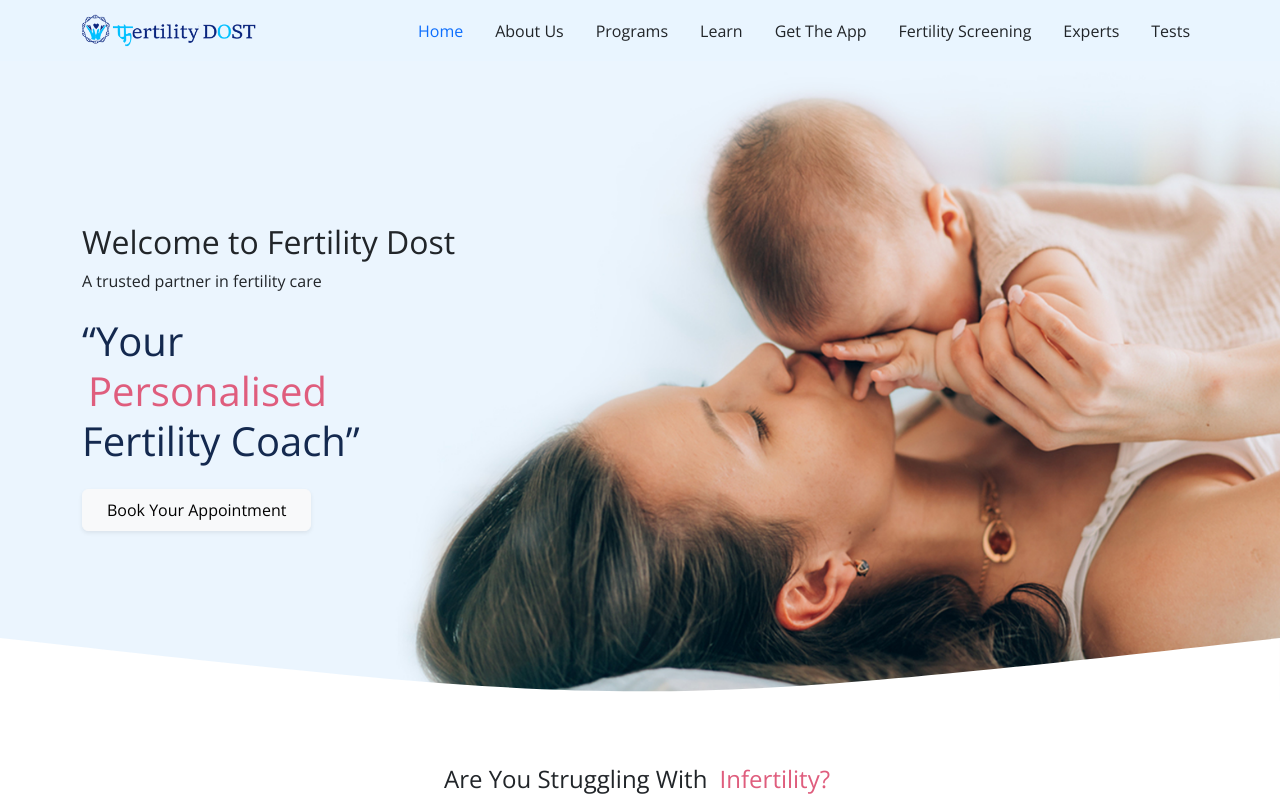
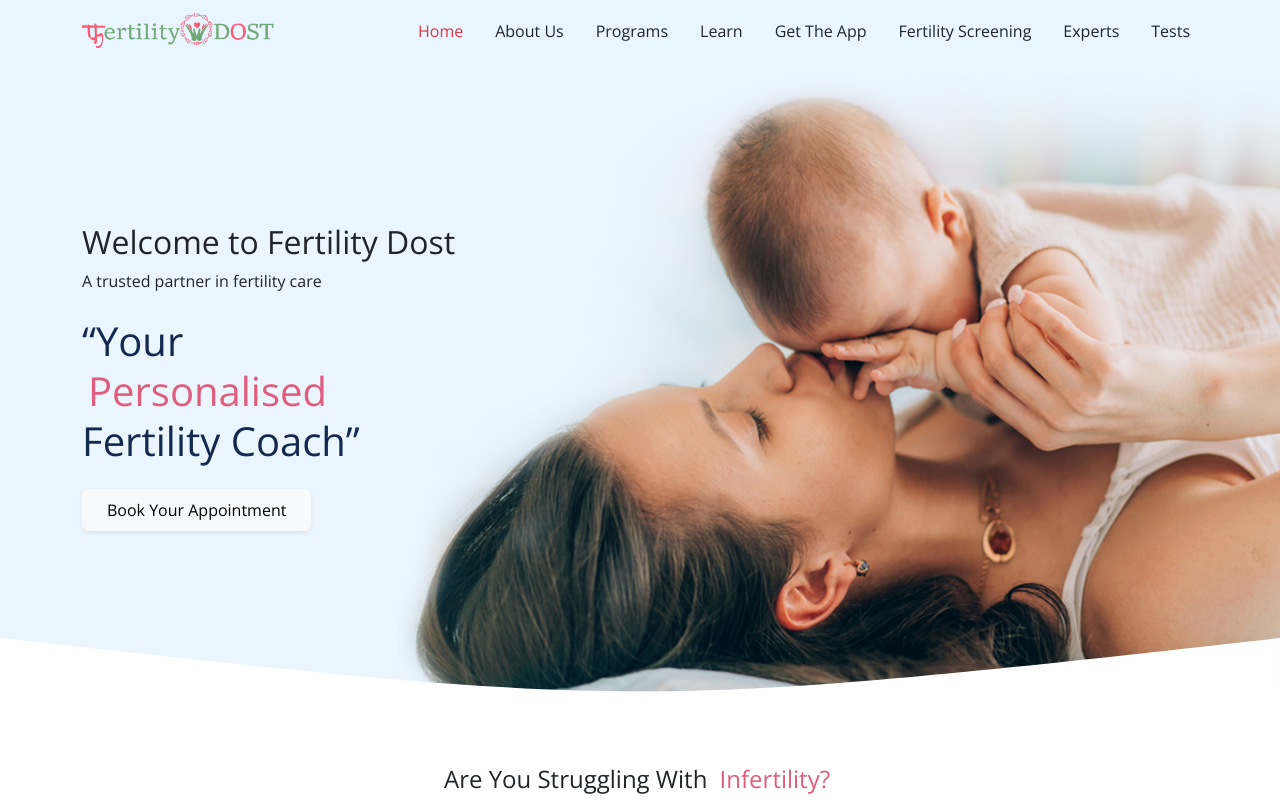
Before and after one commit to anshguptasince2004/FertilityDost, a React (Vite) app: page / in a window 1280 px wide. Shown: the top 800 px of the page. Built offline with nearby package versions, Linux system fonts and the light colour scheme.

Commit message:
Updating theme for home - 1

```diff
--- a/src/App.jsx
+++ b/src/App.jsx
@@ -13,6 +13,7 @@ import FertilityScreening from './pages/Routes/FertilityScreening';
 import Experts from './pages/Routes/Experts';
 import Test from './pages/Routes/Test';
 import { ThemeProvider } from './Context/ThemeContext';
+import { h1 } from 'framer-motion/client';
 
 function App() {
   const language = "English";
@@ -31,6 +32,7 @@ function App() {
                 <Route path="/fertility-screening" element={<FertilityScreening />} />
                 <Route path="/experts" element={<Experts />} />
                 <Route path='/test' element={<Test />} />
+                <Route path="/*" element={<h1>Page Not Found!</h1>} />
               </Routes>
             </main>
             <Footer />
--- a/src/Context/ThemeContext.jsx
+++ b/src/Context/ThemeContext.jsx
@@ -8,7 +8,7 @@ export const ThemeProvider = ({ children }) => {
     color: "#e9f5ff",
     logo: "/src/assets/FertilityDostLogo1.png",
     logo1: "/src/assets/FertilityDostLogo.png",
-    footerColor: "#152346",
+    footerColor: "#4B0000",
     logosize: "50px",
     marginLeft: "10%",
   });
--- a/src/layout/Footer.jsx
+++ b/src/layout/Footer.jsx
@@ -20,7 +20,7 @@ function Footer() {
         <div className="row mb-4">
 
           <div className="col-md-3 mb-4">
-            <img src={theme.logo1} alt="Fertility Dost" className="logo mb-3" style={{height: theme.logosize, marginLeft: theme.marginLeft}}/>
+            <img src={theme.logo1} alt="Fertility Dost" className="logo mb-3"/>
             <div className="d-flex gap-3 mt-2 mx-3">
               <a href="#"><FaFacebookF className="footer-icon" /></a>
               <a href="#"><FaInstagram className="footer-icon" /></a>
--- a/src/layout/Header.jsx
+++ b/src/layout/Header.jsx
@@ -21,7 +21,7 @@ function Header() {
         <div className="collapse navbar-collapse" id="navbarNav">
           <ul className="navbar-nav ms-auto fw-semibold gap-3">
             <li className="nav-item">
-              <NavLink to="/" className={({ isActive }) => isActive ? "nav-link text-primary" : "nav-link text-dark"}>Home</NavLink>
+              <NavLink to="/" className={({ isActive }) => isActive ? "nav-link text-danger" : "nav-link text-dark"}>Home</NavLink>
             </li>
             <li className="nav-item">
               <NavLink to="/about" className={({ isActive }) => isActive ? "nav-link text-danger" : "nav-link text-dark"}>About Us</NavLink>
--- a/src/pages/Routes/Home.jsx
+++ b/src/pages/Routes/Home.jsx
@@ -7,8 +7,8 @@ import ExpertsBlogs from '../Home/ExpertsBlogs';
 import MediaCommunity from '../Home/MediaCommunity';
 import { heroSectionData } from '../../layout/HomeData';
 import { useTheme } from "../../Context/ThemeContext";
-import homeLogo from '../../assets/FertilityDostLogo1.png';
-import homoLogo1 from '../../assets/FertilityDostLogo.png';
+import homeLogo from '../../assets/RedLogo.png';
+import homoLogo1 from '../../assets/RedLogo1.png';
 import { footer } from "framer-motion/client";
 
 function Home({ language }) {
@@ -19,9 +19,7 @@ function Home({ language }) {
       color: '#e9f5ffff',
       logo: homeLogo,
       logo1: homoLogo1,
-      footerColor: "#152346",
-      logosize: "45px",
-      marginLeft: '0%',
+      footerColor: "#4B0000",
     });
   }, [setTheme]);
 
```
Also changed, not shown: src/assets/SocialMedia1.png (added).
